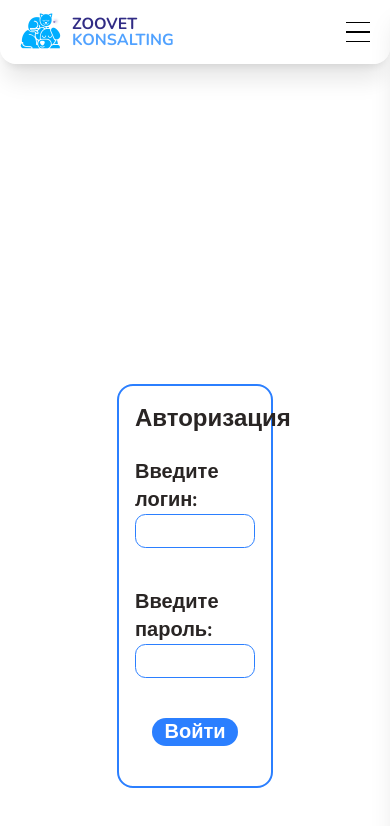
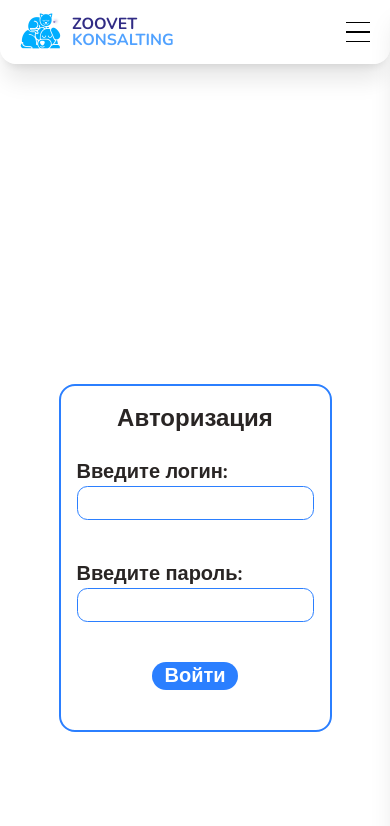
Before and after one commit to Kront2000/NextVetClinic, a Next.js app: page /login in a window 390 px wide. Shown: the top 826 px of the page. Built offline with nearby package versions, Linux system fonts and the light colour scheme.

Commit message:
fix login form

```diff
--- a/src/app/login/_components/login-form.tsx
+++ b/src/app/login/_components/login-form.tsx
@@ -38,7 +38,7 @@ export const LoginForm: React.FC<Props> = ({ className }) => {
 
     return (
         <Container className="py-96 items-center">
-            <div className="border-2 border-blue-500 rounded-2xl mx-auto w-[40%] p-4">
+            <div className="border-2 border-blue-500 rounded-2xl mx-auto w-[70%] sm:w-[40%]  p-4">
                 <h1 className="text-center text-2xl xs:text-3xl sm:text-4xl xl:text-5xl font-extrabold text-stone-800">
                     Авторизация
                 </h1>
```
